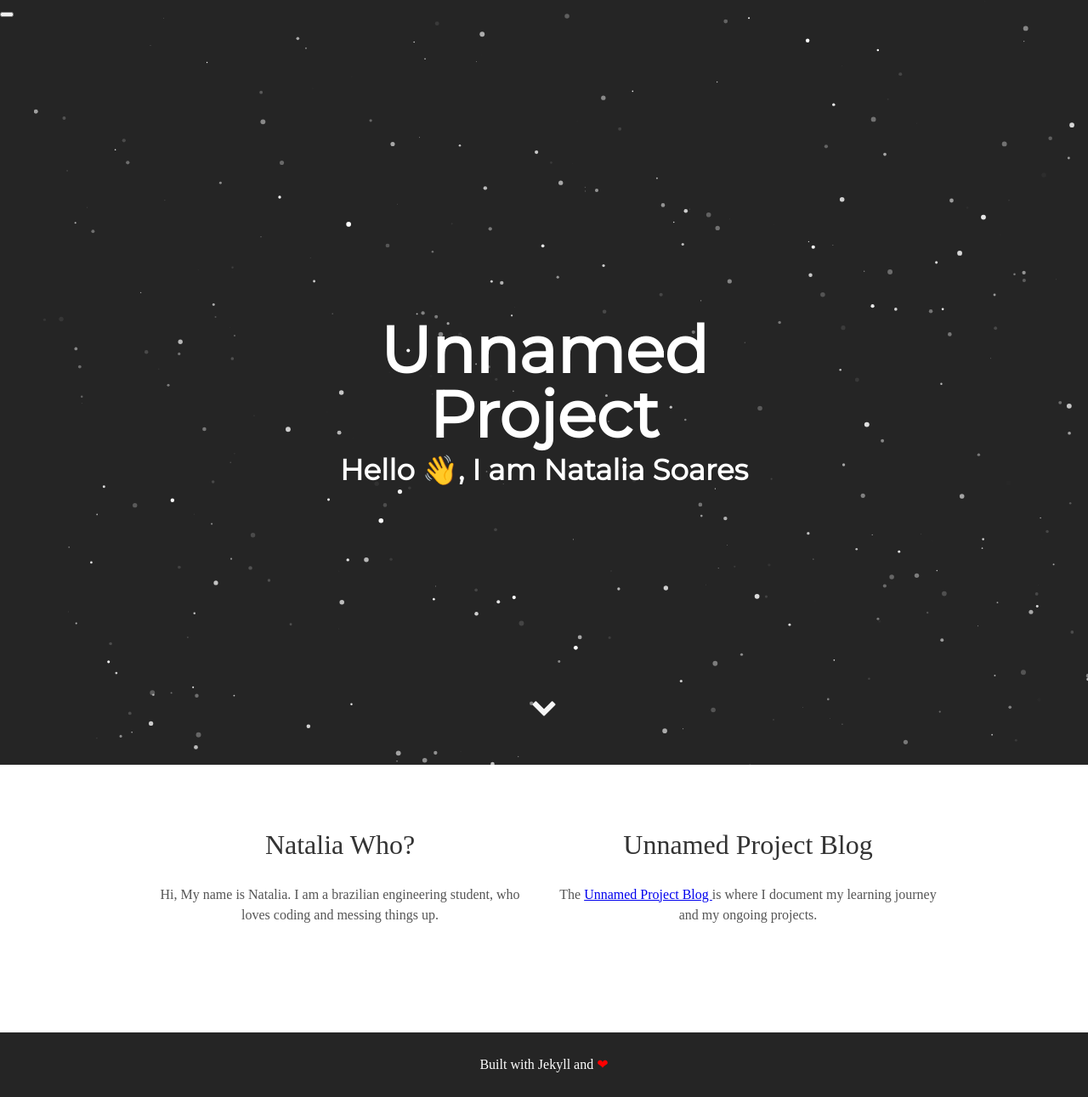
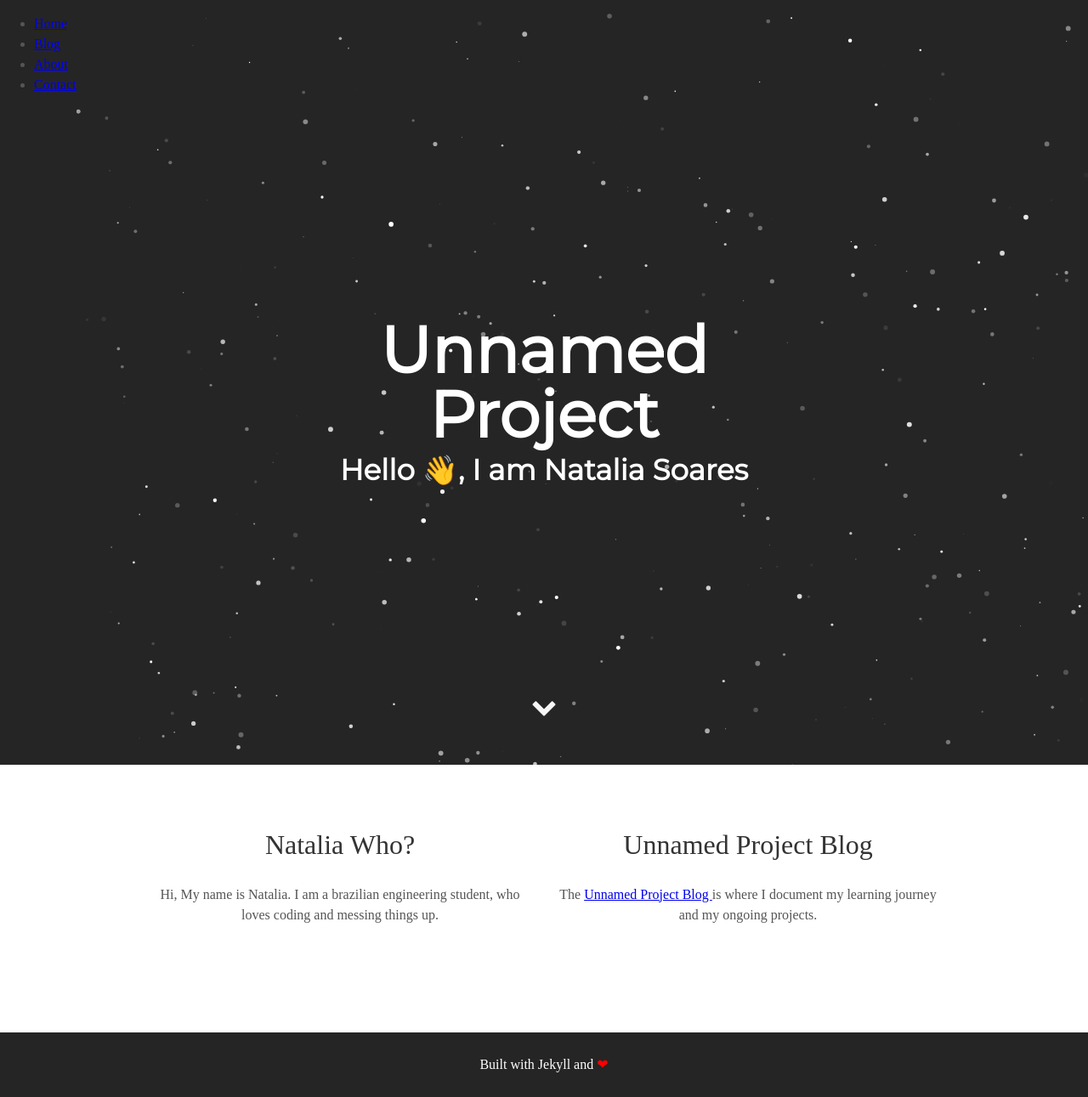
Before and after one commit to srnatalia/srnatalia.github.io, a Jekyll site: the page built from index.html, in a window 1280 px wide. Shown: the whole page at 85% size. Built offline with Jekyll 4.4.1, drawn with Linux system fonts in a browser that asks for light colours; some web fonts are replaced.

Commit message:
Update header.html

```diff
--- a/_includes/header.html
+++ b/_includes/header.html
@@ -1,66 +1,20 @@
 <div id="particles-js">
-   <header class="navbar navbar-expand-md navbar-custom" id="top">
-    <div class="container">
-        <a class="navbar-brand" href="{{ '/' | relative_url }}">{{ site.name }}</a>
-
-        <button
-            class="navbar-toggler"
-            type="button"
-            data-toggle="collapse"
-            data-target="#navbarSupportedContent"
-            aria-controls="navbarSupportedContent"
-            aria-expanded="false"
-            aria-label="Toggle navigation"
-        >
-            <span class="icon-bar"></span>
-            <span class="icon-bar"></span>
-            <span class="icon-bar"></span>
-        </button>
-
-        <nav class="navbar-collapse collapse" role="navigation" id="navbarSupportedContent">
-            <ul class="navbar-nav">
-                {% assign sorted_pages = site.pages | sort: "title" %}
-                {% for p in sorted_pages %}
-                    {% assign is_homepage = false %}
-                    {% if p.homepage == true or p.isHome == true %}
-                        {% assign is_homepage = true %}
-                    {% endif %}
-
-                    {% assign show_in_menu = true %}
-                    {% if p.show_in_menu != nil and p.show_in_menu == false %}
-                        {% assign show_in_menu = false %}
-                    {% elsif p.hide != nil and p.hide == true %}
-                        {% assign show_in_menu = false %}
-                    {% endif %}
-
-                    {% if is_homepage != true and show_in_menu == true and p.title %}
-                        <li class="nav-item {% if page.title == p.title %}active{% endif %}">
-                            <a
-                                class="nav-link"
-                                href="{{ p.url | relative_url }}"
-                            >
-                                {{ p.title }}
-                            </a>
-                        </li>
-                    {% endif %}
-                {% endfor %}
-            </ul>
-            <ul class="navbar-nav ml-auto">
-                {% for p in site.links.header %}
-                    <li class="nav-item {% if page.title == p.title %}active{% endif %}">
-                        <a
-                            class="nav-link"
-                            href="{{ p.url }}"
-                        >
-                            {% include fa-icon.html icon=p.icon brand=p.brand %}
-                            {{ p.title }}
-                        </a>
-                    </li>
-                {% endfor %}
-            </ul>
-        </nav>
-    </div>
-</header>
+   <nav>
+  <ul>
+    <li>
+      <a href="#">Home</a>
+    </li>
+    <li>
+      <a href="#">Blog</a>
+    </li>
+    <li>
+      <a href="#">About</a>
+    </li>
+    <li>
+      <a href="#">Contact</a>
+    </li>
+  </ul>
+</nav>
    <div class="header">
       <h1>
         <span class="site-title">{{ site.username }}</span>
```
